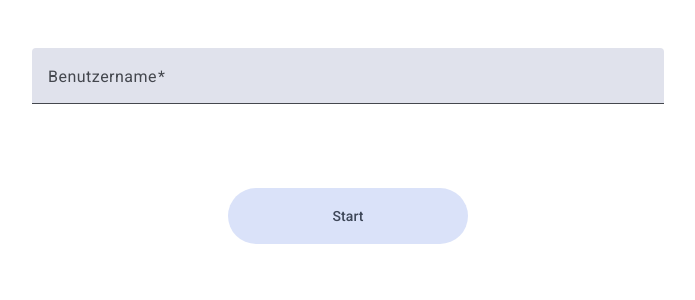
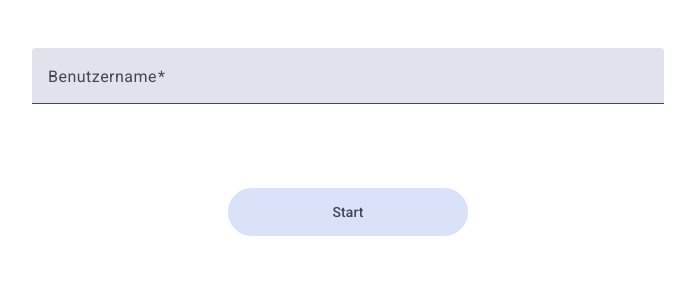
Before and after one commit to eliancode/knight_pte, an Angular app: page / in a window 1280 px wide. Shown: the top 300 px of the page, without its empty margins (292-987 px from the left). Built offline with nearby package versions, Linux system fonts and the light colour scheme.

Commit message:
Update start button height

```diff
--- a/src/app/components/start-screen-component/start-screen-component.sass
+++ b/src/app/components/start-screen-component/start-screen-component.sass
@@ -12,5 +12,5 @@
     top: 13vh
     left: 50%
     width: 30vh
-    height: 7vh
+    height: 6vh
     transform: translate(-50%)
```
